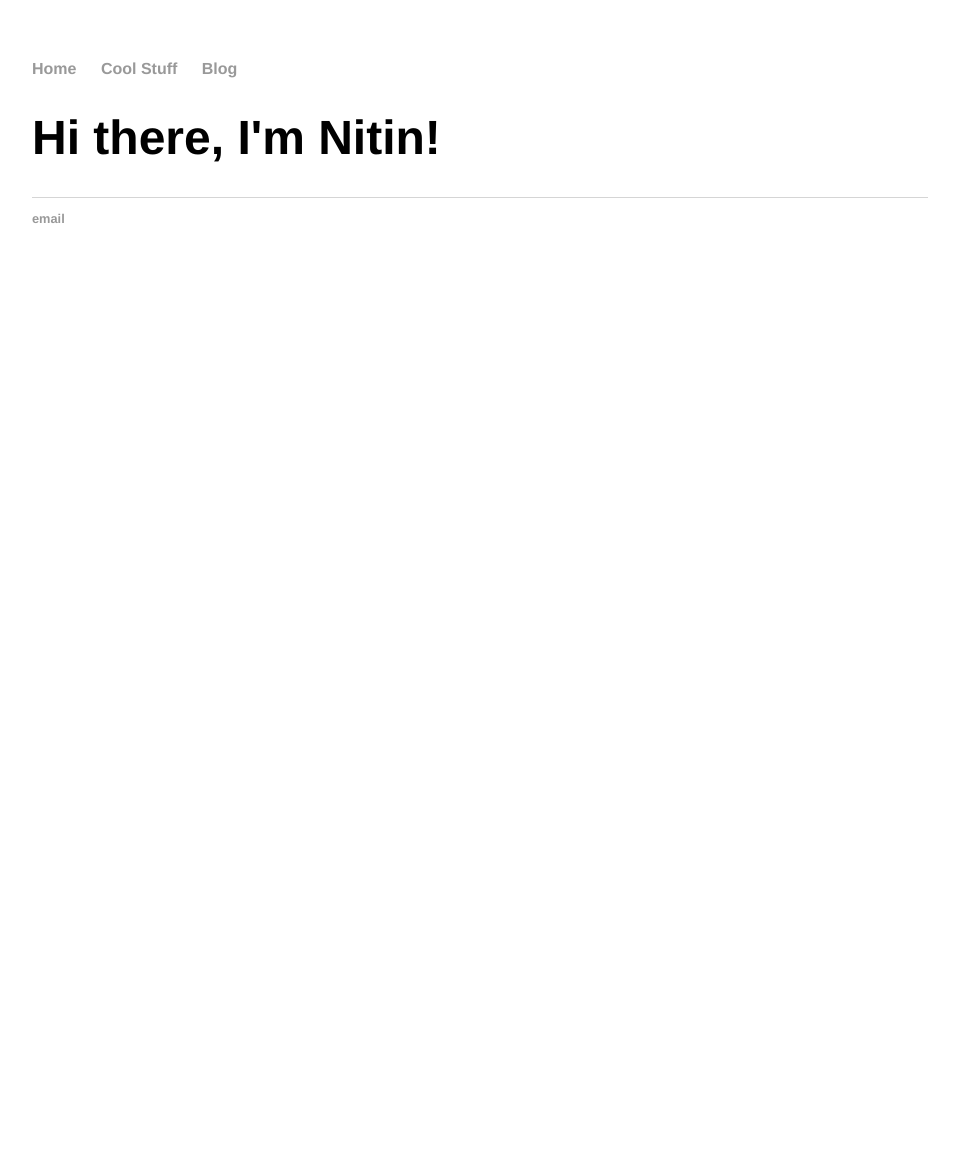
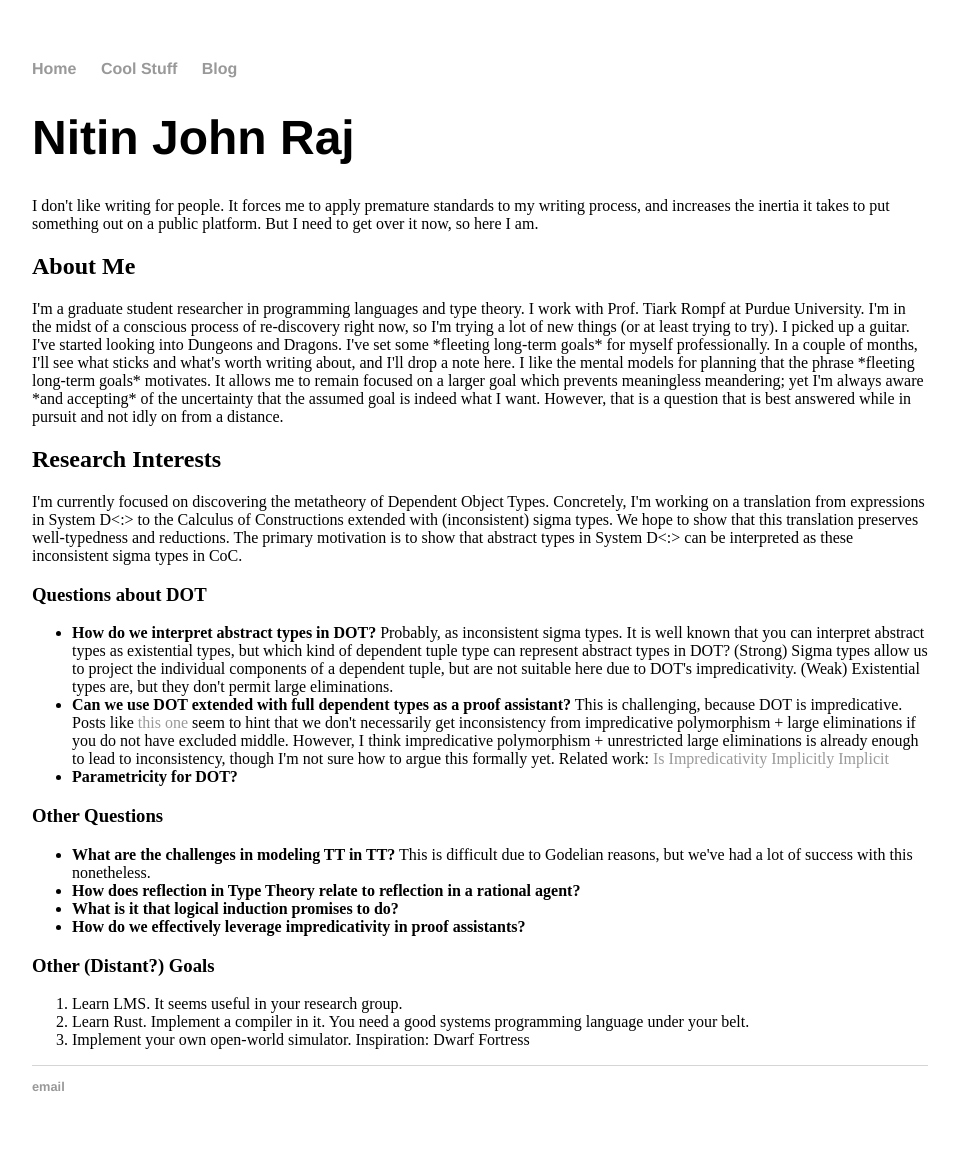
Before and after one commit to njayinthehouse/njayinthehouse.github.io, a Jekyll site: the page built from index.html, in a window 1280 px wide. Shown: the whole page, without its empty margins (160-1119 px from the left). Built offline with Jekyll 4.4.1, drawn with Linux system fonts in a browser that asks for light colours; before the commit the page ends 900 px from its top, so only the background shows below that.

Commit message:
Home page content

```diff
--- a/index.html
+++ b/index.html
@@ -3,5 +3,77 @@ layout: default
 title: Nitin John Raj
 ---
 <div class="blurb">
-	<h1>Hi there, I'm Nitin!</h1>
+	<h1>Nitin John Raj</h1>
+  I don't like writing for people. It forces me to apply premature standards
+  to my writing process, and increases the inertia it takes to put something
+  out on a public platform. But I need to get over it now, so here I am.
+
+  <h2>About Me</h2>
+  I'm a graduate student researcher in programming languages and type theory.
+  I work with Prof. Tiark Rompf at Purdue University. I'm in the midst of a
+  conscious process of re-discovery right now, so I'm trying a lot of new
+  things (or at least trying to try). I picked up a guitar. I've started
+  looking into Dungeons and Dragons. I've set some *fleeting long-term
+  goals* for myself professionally. In a couple of months, I'll see what sticks
+  and what's worth writing about, and I'll drop a note here.
+
+  I like the mental models for planning that the phrase *fleeting long-term
+  goals* motivates. It allows me to remain focused on a larger goal which
+  prevents meaningless meandering; yet I'm always aware *and accepting* of the
+  uncertainty that the assumed goal is indeed what I want. However, that is a
+  question that is best answered while in pursuit and not idly on from a
+  distance.
+
+  <h2>Research Interests</h2>
+  I'm currently focused on discovering the metatheory of Dependent Object
+  Types. Concretely, I'm working on a translation from expressions in System
+  D<:> to the Calculus of Constructions extended with (inconsistent) sigma
+  types. We hope to show that this translation preserves well-typedness and
+  reductions. The primary motivation is to show that abstract types in System
+  D<:> can be interpreted as these inconsistent sigma types in CoC.
+  <h3>Questions about DOT</h3>
+  <ul>
+    <li> <b>How do we interpret abstract types in DOT?</b> Probably, as
+        inconsistent sigma types. It is well known that you can interpret
+        abstract types as existential types, but which
+        kind of dependent tuple type can represent abstract types in DOT?
+        (Strong) Sigma types allow us to project the individual components of
+        a dependent tuple, but are not suitable here due to DOT's
+        impredicativity. (Weak) Existential types are, but they don't permit
+        large eliminations.
+
+    <li> <b>Can we use DOT extended with full dependent types as a proof
+        assistant?</b>
+        This is challenging, because DOT is impredicative. Posts like
+        <a href="https://github.com/FStarLang/FStar/issues/360">this one</a>
+        seem to hint that we don't necessarily get inconsistency from
+        impredicative polymorphism + large eliminations if you do not have
+        excluded middle. However, I think impredicative polymorphism +
+        unrestricted large eliminations is already enough to lead to
+        inconsistency, though I'm not sure how to argue this formally yet.
+        Related work: <a href="https://drops.dagstuhl.de/opus/volltexte/2020/13073/">
+        Is Impredicativity Implicitly Implicit</a>
+
+    <li> <b>Parametricity for DOT?</b>
+
+  </ul>
+
+  <h3>Other Questions</h3>
+  <ul>
+    <li> <b>What are the challenges in modeling TT in TT?</b> This is difficult
+      due to Godelian reasons, but we've had a lot of success with this
+      nonetheless.
+    <li> <b>How does reflection in Type Theory relate to reflection in a
+      rational agent?</b>
+    <li> <b>What is it that logical induction promises to do?</b>
+      <li> <b>How do we effectively leverage impredicativity in proof assistants?</b>
+  </ul>
+
+  <h3>Other (Distant?) Goals</h3>
+  <ol>
+    <li> Learn LMS. It seems useful in your research group.
+    <li> Learn Rust. Implement a compiler in it. You need a good systems
+      programming language under your belt.
+    <li> Implement your own open-world simulator. Inspiration: Dwarf Fortress
+  </ol>
 </div><!-- /.blurb -->
```
Also changed, not shown: _posts/2019-12-31-once-again.md (deleted, +0 -6 lines), _posts/2020-01-01-resolution.md (+1 -14 lines).
